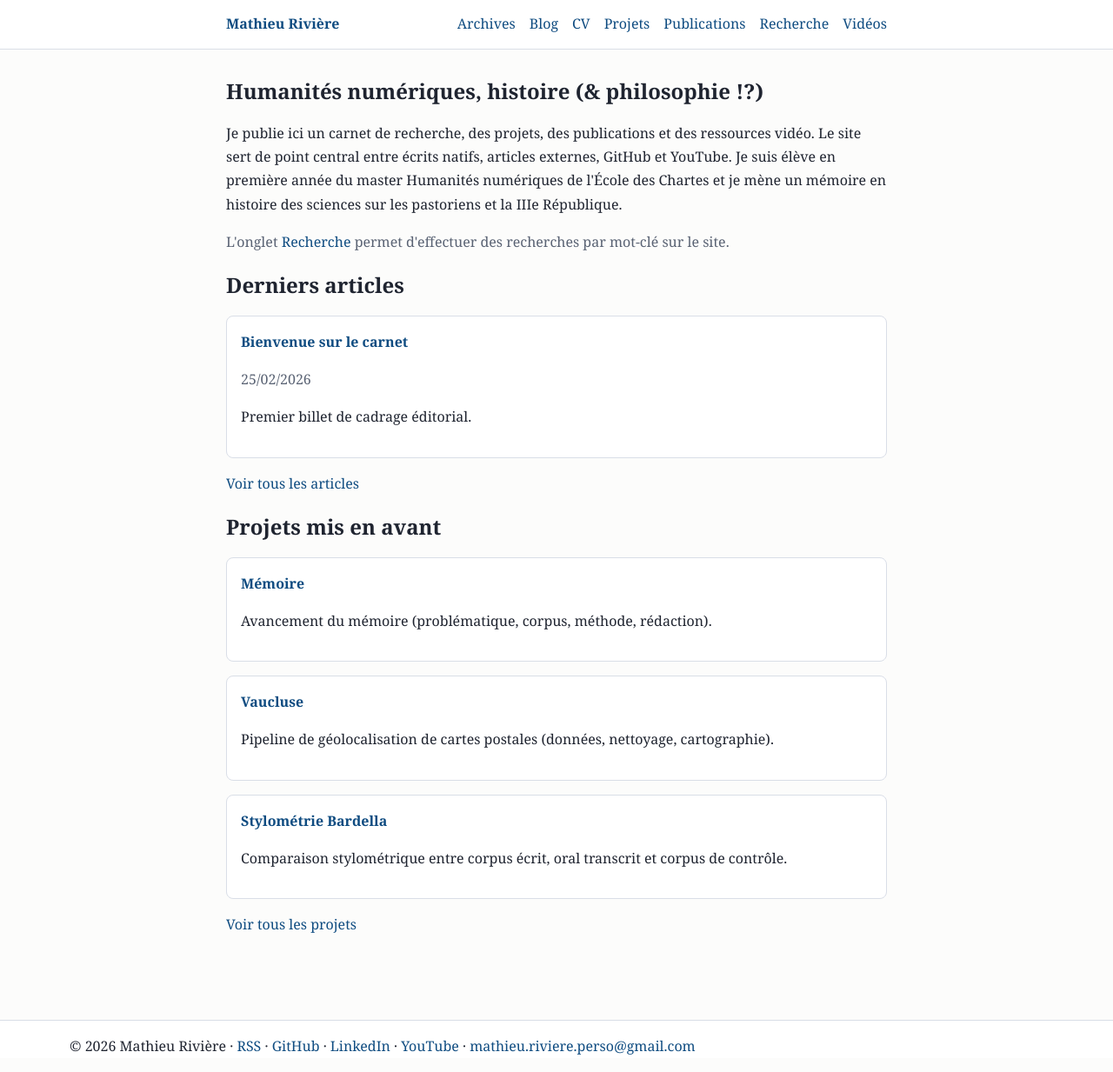
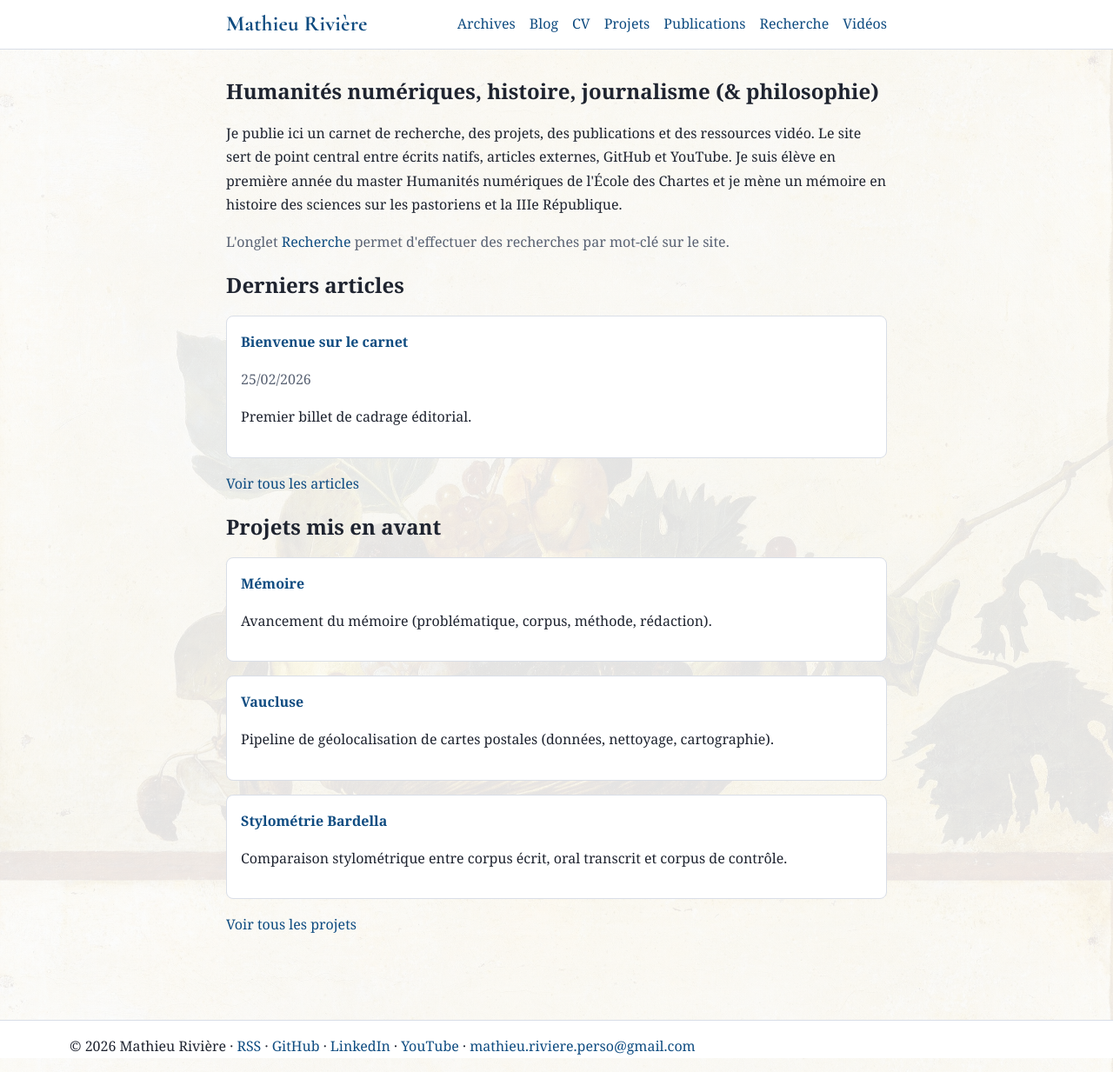
Before and after one commit to icimathieu/icimathieu.github.io, a Jekyll site: the page built from pages/index.md, in a window 1280 px wide. Shown: the whole page at 87% size. Built offline with Jekyll 4.4.1, drawn with Linux system fonts in a browser that asks for light colours.

Commit message:
image et typo et chgts mineurs

```diff
--- a/_includes/head.html
+++ b/_includes/head.html
@@ -3,6 +3,9 @@
 <title>{% if page.title %}{{ page.title }} · {% endif %}{{ site.title }}</title>
 <meta name="description" content="{{ page.description | default: site.description | escape }}">
 <link rel="canonical" href="{{ page.url | absolute_url }}">
+<link rel="preconnect" href="https://fonts.googleapis.com">
+<link rel="preconnect" href="https://fonts.gstatic.com" crossorigin>
+<link href="https://fonts.googleapis.com/css2?family=Cormorant+Garamond:ital,wght@0,500;0,700;1,500&display=swap" rel="stylesheet">
 <link rel="stylesheet" href="{{ '/assets/css/main.css' | relative_url }}">
 <link rel="alternate" type="application/atom+xml" title="{{ site.title }}" href="{{ '/feed.xml' | relative_url }}">
 {% seo %}
--- a/assets/css/main.css
+++ b/assets/css/main.css
@@ -14,7 +14,9 @@
 body {
   margin: 0;
   font-family: Georgia, "Times New Roman", serif;
-  background: var(--bg);
+  background:
+    linear-gradient(rgba(252, 252, 251, 0.9), rgba(252, 252, 251, 0.9)),
+    url("/assets/images/Canestra_di_frutta_(Caravaggio).jpg") center top / cover no-repeat fixed;
   color: var(--text);
   line-height: 1.7;
 }
@@ -61,6 +63,11 @@ body {
 
 .brand {
   text-align: center;
+  font-family: "Cormorant Garamond", Georgia, "Times New Roman", serif;
+  font-size: 1.55rem;
+  font-weight: 700;
+  letter-spacing: 0.01em;
+  line-height: 1.1;
 }
 
 nav a,
@@ -81,10 +88,6 @@ a {
 nav a:hover,
 a:hover {
   text-decoration: underline;
-}
-
-.brand {
-  font-weight: 700;
 }
 
 main {
@@ -162,5 +165,6 @@ h1 {
 @media (max-width: 640px) {
   body {
     font-size: 17px;
+    background-attachment: scroll;
   }
 }
--- a/pages/index.md
+++ b/pages/index.md
@@ -6,7 +6,7 @@ permalink: /
 ---
 
 <section>
-  <h1>Humanités numériques, histoire (& philosophie !?)</h1>
+  <h1>Humanités numériques, histoire, journalisme (& philosophie)</h1>
   <p>
     Je publie ici un carnet de recherche, des projets, des publications et des ressources vidéo.
     Le site sert de point central entre écrits natifs, articles externes, GitHub et YouTube.
```
Also changed, not shown: assets/images/Canestra_di_frutta_(Caravaggio).jpg (added), assets/images/PIALAT Maurice, L’amour existe, 1961.jpg (added), 1 other file.
